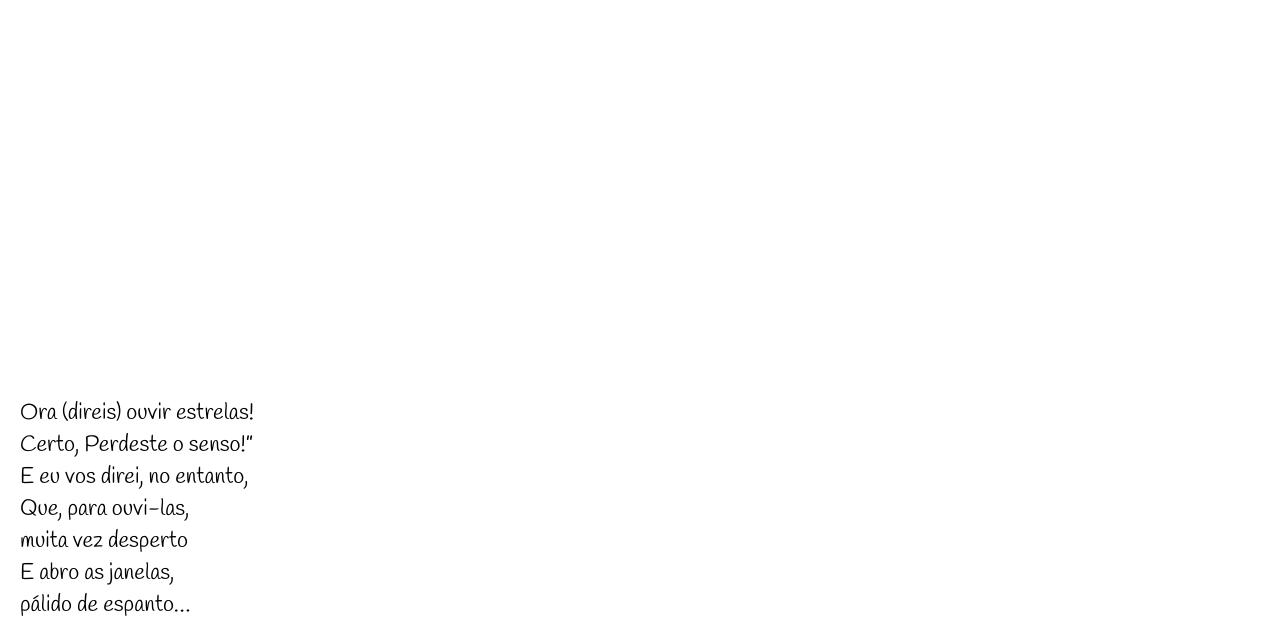
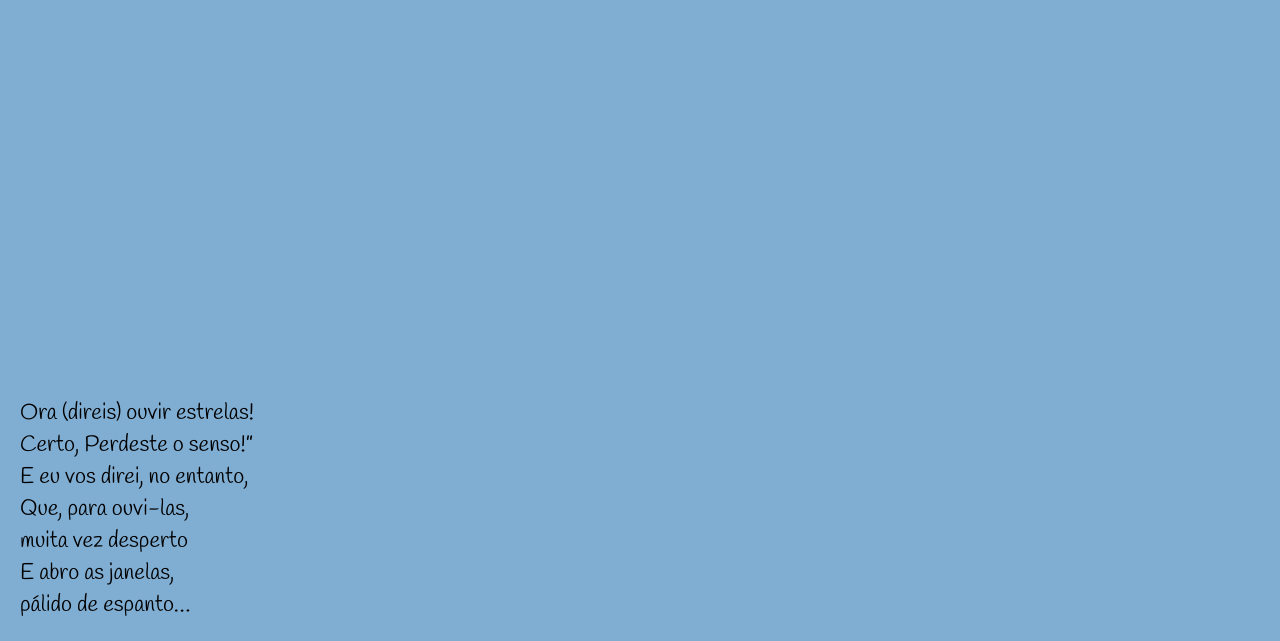
Before and after one commit to JoaoVictorssc/projeto-poema-estrelas, a plain HTML site: page index.html in a window 1280 px wide. Shown: the part 159-800 px from the top of the page. Drawn offline with Linux system fonts and the light colour scheme; a web font is replaced by a local one.

Commit message:
atualização no projeto poema

```diff
--- a/estilos/style.css
+++ b/estilos/style.css
@@ -14,7 +14,7 @@
 }
 
 html,body{
-    background-color: white;
+    background-color: #80AED3;
     max-height: 100vh;
 }
 
```
